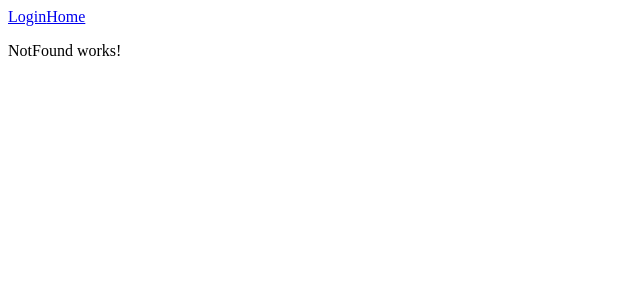
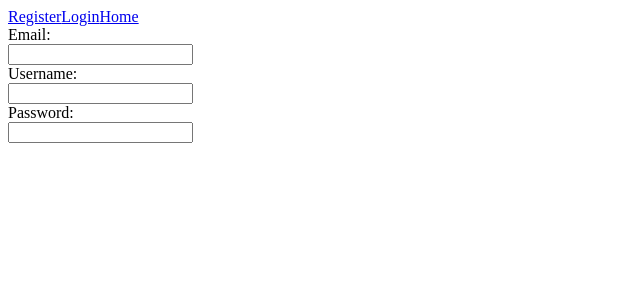
Before and after one commit to NTrest/frontend, an Angular app: page /#/register in a window 1280 px wide. Shown: the top 300 px of the page, without its empty margins (0-640 px from the left). Built offline with nearby package versions, Linux system fonts and the light colour scheme.

Commit message:
Created registration route

```diff
--- a/src/app/app.component.html
+++ b/src/app/app.component.html
@@ -1,3 +1,4 @@
+<a [routerLink]="['/register']">Register</a>
 <a [routerLink]="['/login']">Login</a>
 <a [routerLink]="['/home']">Home</a>
 
--- a/src/app/app.module.ts
+++ b/src/app/app.module.ts
@@ -8,12 +8,14 @@ import { AppComponent } from './app.component';
 import { LoginComponent } from './routes/login/login.component';
 import { HomeComponent } from './routes/home/Home.component';
 import { NotFoundComponent } from './routes/NotFound/NotFound.component';
+import { RegisterComponent } from './routes/register/register.component';
 
 @NgModule({
   declarations: [
     AppComponent,
     LoginComponent,
     HomeComponent,
+    RegisterComponent,
     NotFoundComponent
   ],
   imports: [
--- a/src/app/app.routing.ts
+++ b/src/app/app.routing.ts
@@ -2,6 +2,7 @@ import {RouterModule, Routes} from '@angular/router';
 
 import { LoginComponent } from './routes/login/login.component';
 import { HomeComponent } from './routes/home/Home.component';
+import { RegisterComponent } from './routes/register/register.component';
 import { NotFoundComponent } from './routes/NotFound/NotFound.component';
 
 
@@ -10,6 +11,7 @@ const appRoutes: Routes = [
     { path: '', redirectTo: 'home', pathMatch: 'full' },
     { path: 'home', component: HomeComponent },
     { path: 'login', component: LoginComponent},
+    { path: 'register', component: RegisterComponent},
     { path: '**', component: NotFoundComponent }, // always last
   ];
 
--- /dev/null
+++ b/src/app/routes/register/register.component.html
@@ -0,0 +1,9 @@
+
+  <form>
+    Email:<br>
+    <input type="text" name="firstname"><br>
+    Username:<br>
+    <input type="text" name="firstname"><br>
+    Password:<br>
+    <input type="text" name="lastname">
+  </form>
--- /dev/null
+++ b/src/app/routes/register/register.component.ts
@@ -0,0 +1,15 @@
+import { Component, OnInit } from '@angular/core';
+
+@Component({
+  selector: 'app-register',
+  templateUrl: './register.component.html',
+  styleUrls: ['./register.component.less']
+})
+export class RegisterComponent implements OnInit {
+
+  constructor() { }
+
+  ngOnInit() {
+  }
+
+}
```
Also changed, not shown: src/app/routes/register/register.component.less (added), 2 other files (tests, documents, lock files or other folders).
